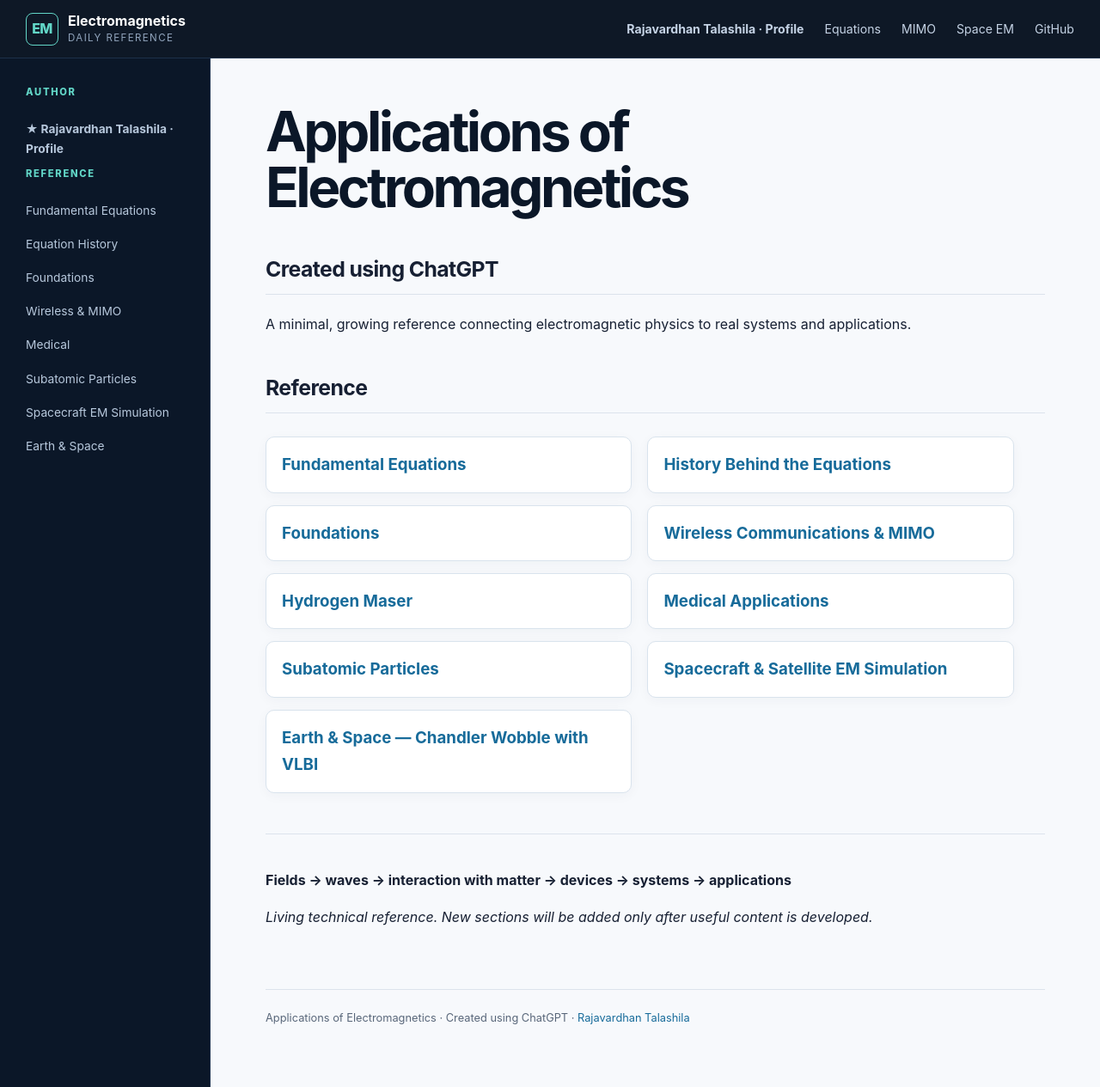
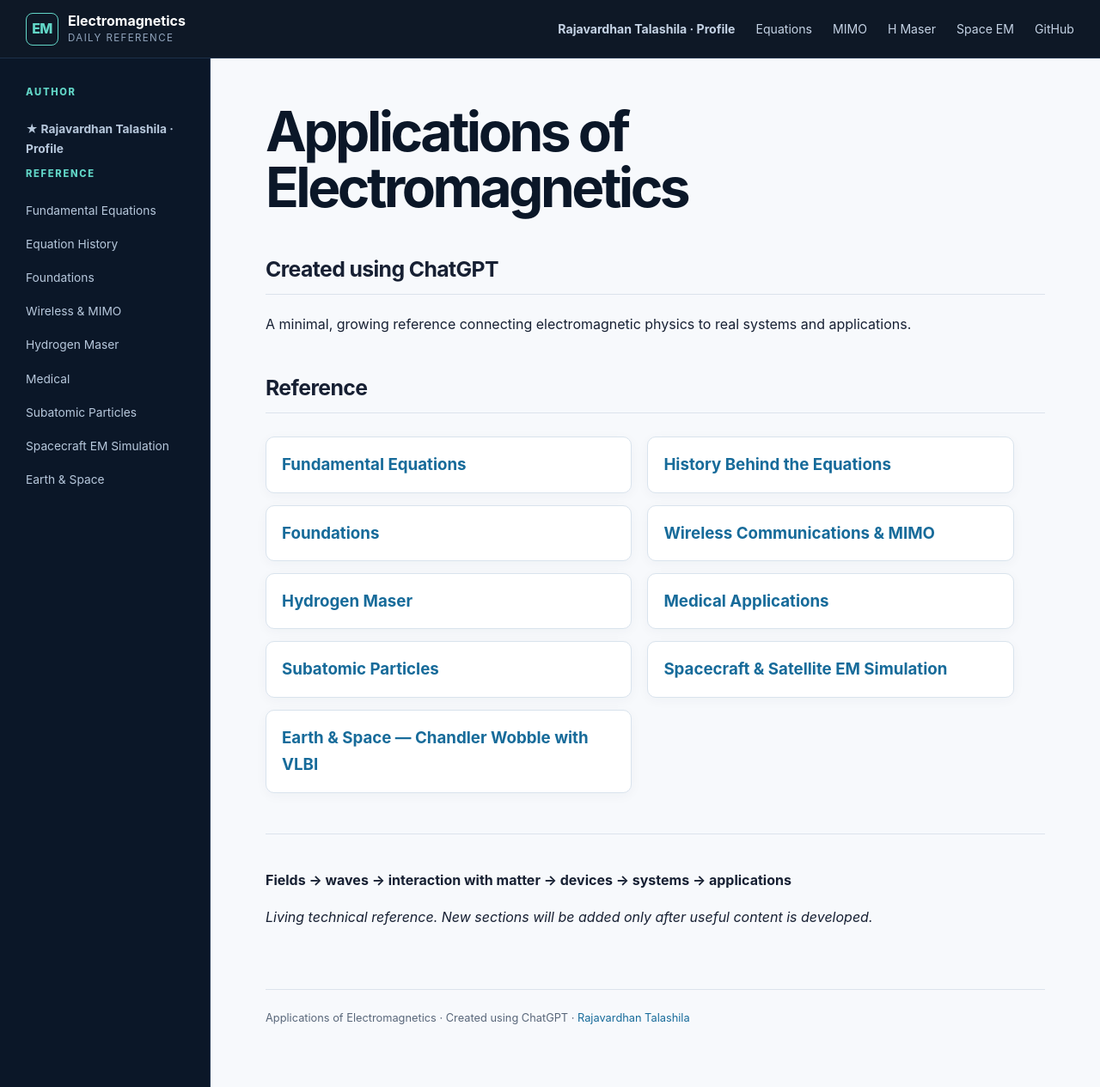
Before and after one commit to RajavardhanT/Electromagnetics_Applications, a Jekyll site: the page built from index.md, in a window 1280 px wide and 1265 px high. Shown: the whole window at 86% size. Built offline with Jekyll 4.4.1, drawn with Linux system fonts in a browser that asks for light colours.

Commit message:
Add hydrogen maser to reference navigation

```diff
--- a/_layouts/default.html
+++ b/_layouts/default.html
@@ -19,6 +19,7 @@
       <a href="https://rajavardhant.github.io/"><strong>Rajavardhan Talashila · Profile</strong></a>
       <a href="{{ '/reference/fundamental-equations.html' | relative_url }}">Equations</a>
       <a href="{{ '/wireless/' | relative_url }}">MIMO</a>
+      <a href="{{ '/hydrogen-maser/' | relative_url }}">H Maser</a>
       <a href="{{ '/computational-em/' | relative_url }}">Space EM</a>
       <a href="https://github.com/RajavardhanT/Electromagnetics_Applications">GitHub</a>
     </nav>
@@ -34,6 +35,7 @@
       <a href="{{ '/reference/equation-history.html' | relative_url }}">Equation History</a>
       <a href="{{ '/foundations/' | relative_url }}">Foundations</a>
       <a href="{{ '/wireless/' | relative_url }}">Wireless & MIMO</a>
+      <a href="{{ '/hydrogen-maser/' | relative_url }}">Hydrogen Maser</a>
       <a href="{{ '/medical/' | relative_url }}">Medical</a>
       <a href="{{ '/subatomic-particles/' | relative_url }}">Subatomic Particles</a>
       <a href="{{ '/computational-em/' | relative_url }}">Spacecraft EM Simulation</a>
```
